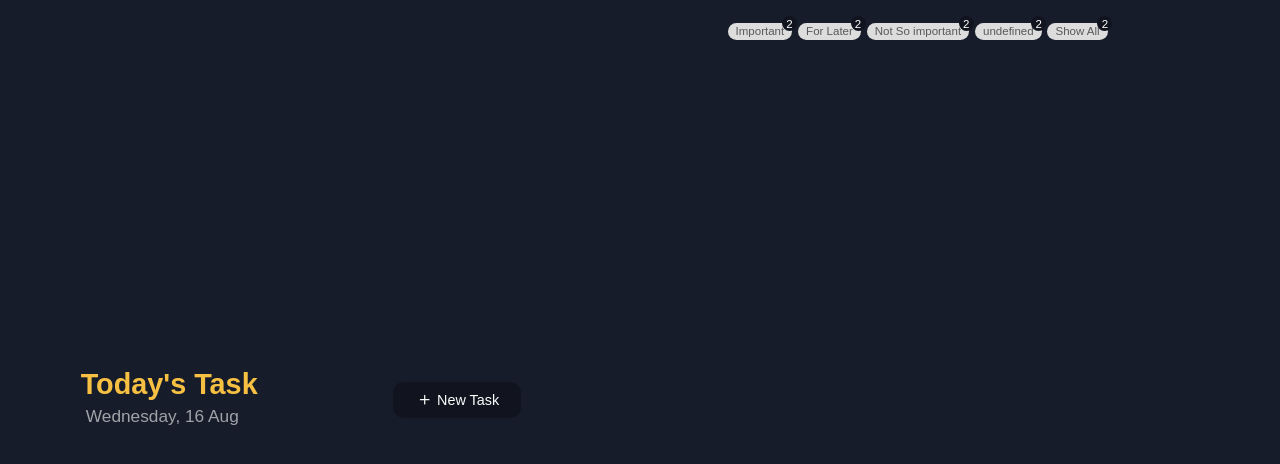
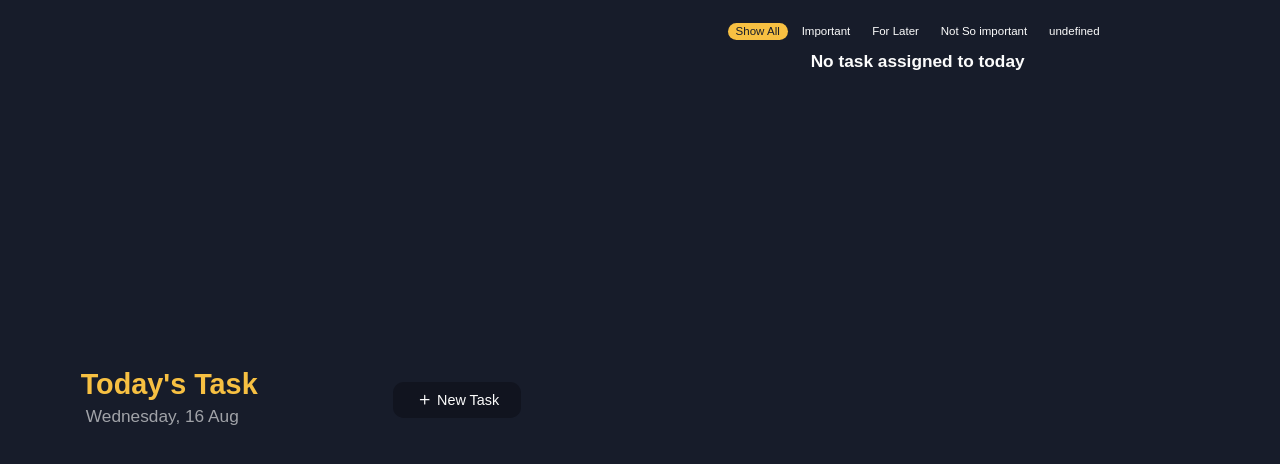
Before and after one commit to nazmus767921/reducer__List, a React (Vite) app: page / in a window 1280 px wide. Shown: the top 464 px of the page. Built offline with nearby package versions, Linux system fonts and the light colour scheme.

Commit message:
Added Task filtering according to the tags feature

```diff
--- a/src/app/Components/ListFilter/ListFilter.jsx
+++ b/src/app/Components/ListFilter/ListFilter.jsx
@@ -5,6 +5,11 @@ import { Flex } from "../../styles/components.styles";
 
 //? data
 const tagLines = [
+	{
+		id: 411,
+		name: "Show All",
+		color: styles.colors["white-100"],
+	},
 	{
 		id: 1,
 		name: "Important",
@@ -25,22 +30,43 @@ const tagLines = [
 		name: "undefined",
 		color: styles.colors["white-100"],
 	},
-	{
-		id: 411,
-		name: "Show All",
-		color: styles.colors["white-100"],
-	},
 ];
+
+//? styled components
+const TagButtonWrapper = styled(Flex)`
+	flex-wrap: wrap;
+	gap: 0.5em;
+`;
+
+const TagButton = styled.button`
+	font-size: 1em;
+	background-color: ${(props) =>
+		props.variant === "$selected" ? styles.colors["yellow-500"] : ""};
+	color: ${(props) =>
+		props.variant === "$selected"
+			? styles.colors["bg"]
+			: styles.colors["white-100"]};
+	display: flex;
+	width: fit-content;
+	padding: 0.2em 0.7em;
+	border-radius: 9999px;
+	&:hover {
+		color: ${styles.colors["bg"]};
+		background-color: ${styles.colors["yellow-500"]};
+	}
+`;
 
 const CountBubble = styled.div`
 	display: flex;
 	justify-content: center;
 	align-items: center;
 	position: absolute;
-	background-color: ${styles.colors["bg-dark"]};
+	background-color: ${styles.colors["yellow-500"]};
+	color: ${styles.colors["bg-dark"]};
+	font-weight: 500;
 	border-radius: 999em;
-	width: 1.3em;
-	height: 1.3em;
+	width: 1.1em;
+	height: 1.1em;
 	right: -0.4em;
 	top: -0.6em;
 `;
@@ -51,19 +77,28 @@ const TagContainer = styled.div`
 
 //? Tag component
 function Tag(props) {
+	const { state } = useGlobalContext();
 	const handleTagSelection = (tag) => {
 		props.dispatch({ type: "FILTER_LIST", payload: tag });
 	};
 
+	const matchingTagCount = state.list.filter(
+		(task) => task.tag.id === props.item.id
+	).length;
+
+	console.log(state.isFiltering.filteredList[0]?.tag.id);
+
 	return (
 		<TagContainer>
-			<CountBubble>2</CountBubble>
+			{matchingTagCount > 0 && <CountBubble>{matchingTagCount}</CountBubble>}
 			<TagButton
 				color={props.item.color}
 				type="button"
 				onClick={() => handleTagSelection(props.item)}
 				variant={
-					props.item.name === props.tagName ? "$selected" : "$notSelected"
+					props.item.id === state.isFiltering.selectedTagID
+						? "$selected"
+						: "$notSelected"
 				}
 			>
 				{props.item.name}
@@ -71,30 +106,6 @@ function Tag(props) {
 		</TagContainer>
 	);
 }
-
-//? styled components
-const TagButtonWrapper = styled(Flex)`
-	flex-wrap: wrap;
-	gap: 0.5em;
-`;
-
-const TagButton = styled.button`
-	font-size: 1em;
-	background-color: ${(props) =>
-		props.variant === "$selected" ? props.color : "#ddd"};
-	color: ${(props) =>
-		props.variant === "$selected"
-			? styles.colors["white-100"]
-			: styles.colors["gray-200"]};
-	display: flex;
-	width: fit-content;
-	padding: 0.2em 0.7em;
-	border-radius: 9999px;
-	&:hover {
-		color: ${styles.colors["white-100"]};
-		background-color: #5d5d5d;
-	}
-`;
 
 const ListFilter = () => {
 	const { state, dispatch } = useGlobalContext();
@@ -105,7 +116,6 @@ const ListFilter = () => {
 					<Tag
 						key={index}
 						tagName={state.task.tag.tagName}
-						state={state}
 						item={item}
 						dispatch={dispatch}
 					/>
--- a/src/app/Components/TaskLists/TaskLists.jsx
+++ b/src/app/Components/TaskLists/TaskLists.jsx
@@ -19,17 +19,24 @@ const ListsContainer = styled.div`
 
 const TaskLists = () => {
 	const { state } = useGlobalContext();
+	const taskList =
+		state.isFiltering.status !== true
+			? state.list
+			: state.isFiltering.filteredList;
 	return (
 		<ListsContainer>
 			<ListFilter />
-			{state.list.map((task, index) => {
-				return (
-					<ListCard
-						key={index + 1}
-						{...task}
-					/>
-				);
-			})}
+
+			{state.isFiltering.status === true &&
+			state.isFiltering.filteredList.length <= 0 ? (
+				<h2>No matching task</h2>
+			) : state.list.length ? (
+				taskList.map((task, index) => {
+					return <ListCard key={index + 1} {...task} />;
+				})
+			) : (
+				<h2>No task assigned to today</h2>
+			)}
 		</ListsContainer>
 	);
 };
--- a/src/app/Reducer.jsx
+++ b/src/app/Reducer.jsx
@@ -48,11 +48,6 @@ export const reducer = (state, action) => {
 		const e = action.payload;
 		e.preventDefault();
 
-		// if (state.prevList.length > 0) {
-		// 	//
-		// 	state = { ...state, list: state.prevList };
-		// }
-
 		//? submitting conditions
 		let newList = [];
 
@@ -64,8 +59,20 @@ export const reducer = (state, action) => {
 				}
 				return { ...task };
 			});
+
+			const editedFilteredList = state.isFiltering.filteredList.filter(
+				(task) => {
+					return task.id !== state.task.id;
+				}
+			);
 			newList = EditedList;
-			return { ...state, list: newList, task: emptyTask, isAddTaskOpen: false };
+			return {
+				...state,
+				list: newList,
+				task: emptyTask,
+				isAddTaskOpen: false,
+				isFiltering: { ...state.isFiltering, filteredList: editedFilteredList },
+			};
 		}
 
 		//checks if any of the tags are selected
@@ -77,7 +84,17 @@ export const reducer = (state, action) => {
 				id: state.list.length + 1,
 			};
 			newList = [...state.list, newTask];
-			return { ...state, list: newList, task: emptyTask, isAddTaskOpen: false };
+			return {
+				...state,
+				list: newList,
+				task: emptyTask,
+				isAddTaskOpen: false,
+				isFiltering: {
+					...state.isFiltering,
+					status: false,
+					selectedTagID: 411,
+				},
+			};
 		} else {
 			//if everything is okay
 			const tempTag = { id: 404, tagName: "undefined" };
@@ -89,15 +106,37 @@ export const reducer = (state, action) => {
 				id: state.list.length + 1,
 			};
 			newList = [...state.list, tempTask];
-			return { ...state, list: newList, task: emptyTask, isAddTaskOpen: false };
+			return {
+				...state,
+				list: newList,
+				task: emptyTask,
+				isAddTaskOpen: false,
+				isFiltering: {
+					...state.isFiltering,
+					status: false,
+					selectedTagID: 411,
+				},
+			};
 		}
 	}
 
 	if (action.type === "DELETE_TASK") {
+		if (state.isFiltering.status) {
+			//
+			const id = action.payload;
+			const newList = state.list.filter((task) => task.id !== id);
+			const newFilteredList = state.isFiltering.filteredList.filter(
+				(task) => task.id !== id
+			);
+			return {
+				...state,
+				list: newList,
+				isFiltering: { ...state.isFiltering, filteredList: newFilteredList },
+			};
+		}
 		const id = action.payload;
 		const newList = state.list.filter((task) => task.id !== id);
-		const newPrevList = state.prevList.filter((task) => task.id !== id);
-		return { ...state, list: newList, prevList: newPrevList };
+		return { ...state, list: newList };
 	}
 
 	if (action.type === "EDIT_TASK") {
@@ -116,26 +155,26 @@ export const reducer = (state, action) => {
 	if (action.type === "FILTER_LIST") {
 		//
 		if (action.payload.id === 411) {
-			if (state.prevList.length > 0) {
-				return { ...state, list: state.prevList };
-			}
+			return {
+				...state,
+				isFiltering: {
+					status: false,
+					selectedTagID: action.payload.id,
+					filteredList: [],
+				},
+			};
 		} else {
-			if (state.prevList.length <= 0) {
-				state = { ...state, prevList: state.list };
-				const filteredList = state.list.filter(
-					(task) => task.tag.id === action.payload.id
-				);
-
-				return { ...state, list: filteredList };
-			}
-			if (state.prevList.length > 0) {
-				state = { ...state, list: state.prevList };
-				const filteredList = state.list.filter(
-					(task) => task.tag.id === action.payload.id
-				);
-
-				return { ...state, list: filteredList };
-			}
+			const filteredList = state.list.filter(
+				(task) => task.tag.id == action.payload.id
+			);
+			return {
+				...state,
+				isFiltering: {
+					status: true,
+					selectedTagID: action.payload.id,
+					filteredList,
+				},
+			};
 		}
 	}
 
--- a/src/app/context.jsx
+++ b/src/app/context.jsx
@@ -3,7 +3,7 @@ import { reducer } from "./Reducer";
 const AppContext = createContext();
 
 const getLocalStorageData = () => {
-	const resp = localStorage.getItem("prevList");
+	const resp = localStorage.getItem("list");
 	const listData = JSON.parse(resp);
 	if (listData) {
 		return listData;
@@ -21,8 +21,12 @@ const initialState = {
 		entryDate: { weekDay: "", dateOfMonth: undefined, month: "" },
 		entryTime: "",
 	},
+	isFiltering: {
+		status: false,
+		selectedTagID: 411,
+		filteredList: [],
+	},
 	list: getLocalStorageData(),
-	prevList: [],
 	isEditing: false,
 };
 
@@ -32,7 +36,7 @@ export const AppProvider = ({ children }) => {
 	//AddTaskUI->TAG component
 
 	useEffect(() => {
-		localStorage.setItem("prevList", JSON.stringify(state.prevList));
+		localStorage.setItem("list", JSON.stringify(state.list));
 	}, [state.list]);
 
 	return (
```
